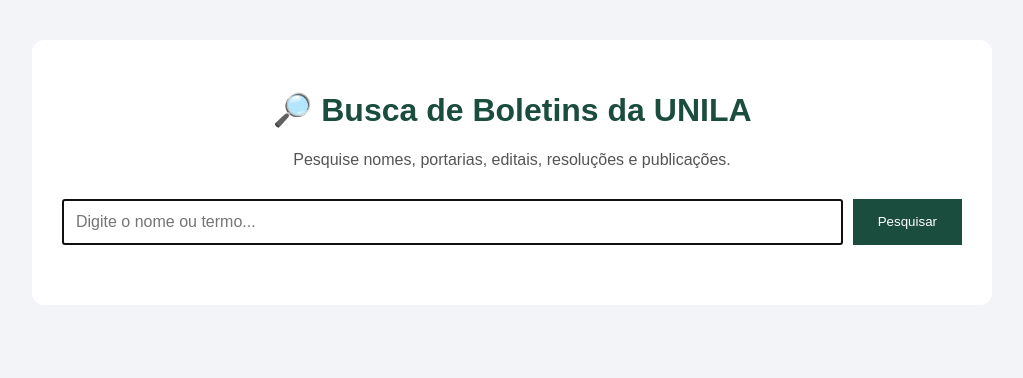
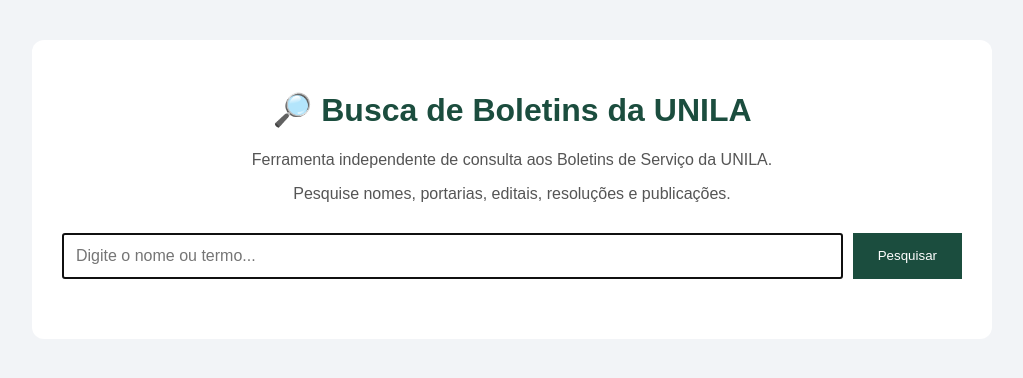
Before and after one commit to brunopsfoz-cell/busca-boletins, a Flask app: page / in a window 1280 px wide. Shown: the top 378 px of the page, without its empty margins (128-1151 px from the left). Run offline with Flask 3, Linux system fonts and the light colour scheme.

Commit message:
Adicionar descrição da ferramenta

```diff
--- a/templates/index.html
+++ b/templates/index.html
@@ -25,9 +25,13 @@
     <h1>🔎 Busca de Boletins da UNILA</h1>
 
 
-    <p class="descricao">
-        Pesquise nomes, portarias, editais, resoluções e publicações.
-    </p>
+   <p class="descricao">
+    Ferramenta independente de consulta aos Boletins de Serviço da UNILA.
+</p>
+
+<p class="descricao">
+    Pesquise nomes, portarias, editais, resoluções e publicações.
+</p>
 
 
 
```
